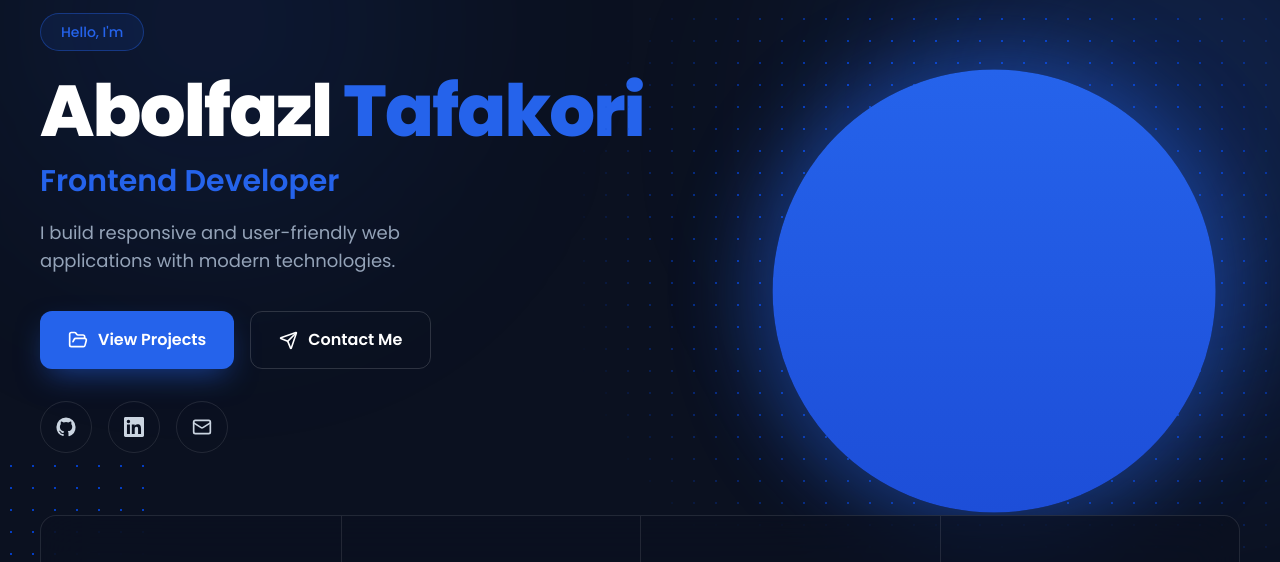
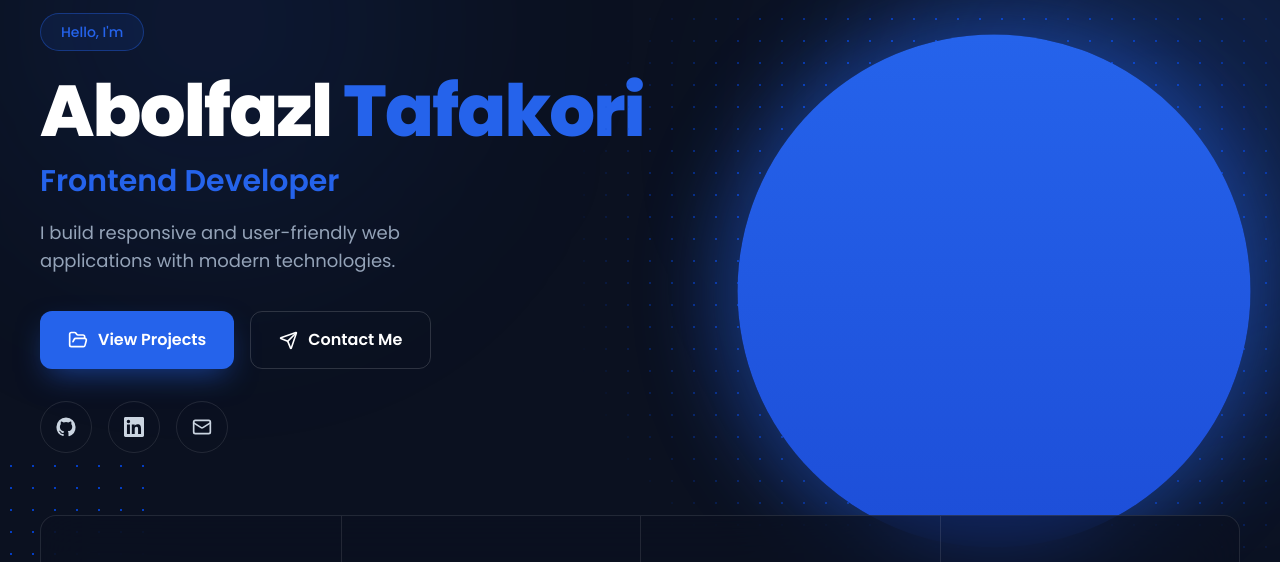
Before and after one commit to AbolfazlTafakori/Cobalt, a React (Vite) app: page / in a window 1280 px wide. Shown: the part 187-749 px from the top of the page. Built offline with nearby package versions, Linux system fonts and the light colour scheme; no server answers.

Commit message:
Add configurable disc size and enlarge it on the home hero

```diff
--- a/src/components/sections/Hero.jsx
+++ b/src/components/sections/Hero.jsx
@@ -78,6 +78,7 @@ export default function Hero() {
               src={avatar}
               alt={`${profile.firstName} ${profile.lastName}`}
               widthClass="w-[320px] sm:w-[400px] lg:w-[540px]"
+              discClass="w-[95%]"
             />
           </div>
         </div>
--- a/src/components/ui/ProfilePortrait.jsx
+++ b/src/components/ui/ProfilePortrait.jsx
@@ -6,6 +6,7 @@ export default function ProfilePortrait({
   src,
   alt = '',
   widthClass = 'w-[300px] sm:w-[360px] lg:w-[420px]',
+  discClass = 'w-[82%]',
 }) {
   return (
     <div className={`relative ${widthClass} ${src ? '' : 'aspect-square'}`}>
@@ -22,7 +23,7 @@ export default function ProfilePortrait({
 
       {/* Big glowing blue disc behind the figure — width-based square so it
           stays a perfect circle regardless of the uploaded photo's aspect ratio */}
-      <div className="absolute left-1/2 top-[57%] aspect-square w-[82%] -translate-x-1/2 -translate-y-1/2 rounded-full bg-gradient-to-b from-brand to-brand-dark shadow-glow" />
+      <div className={`absolute left-1/2 top-[57%] aspect-square -translate-x-1/2 -translate-y-1/2 rounded-full bg-gradient-to-b from-brand to-brand-dark shadow-glow ${discClass}`} />
 
       {/* Portrait photo (only when one is set) */}
       {src && (
```
